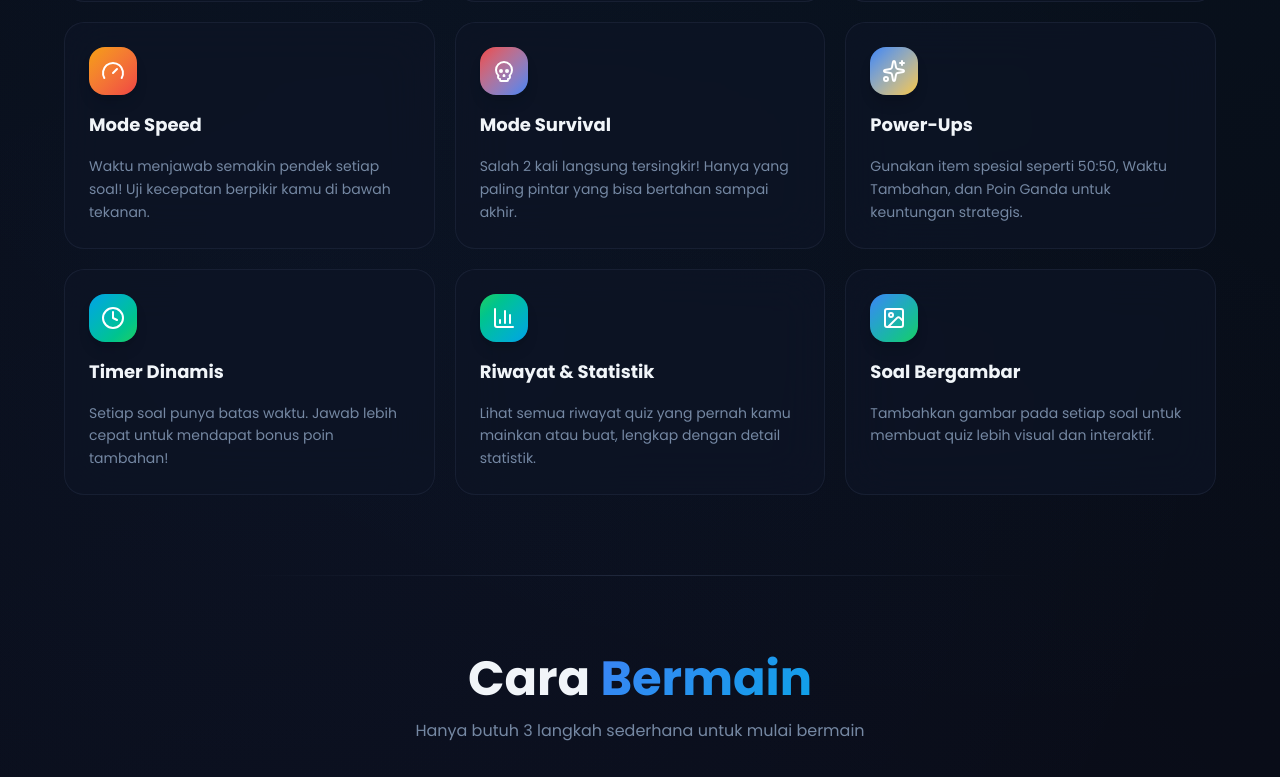
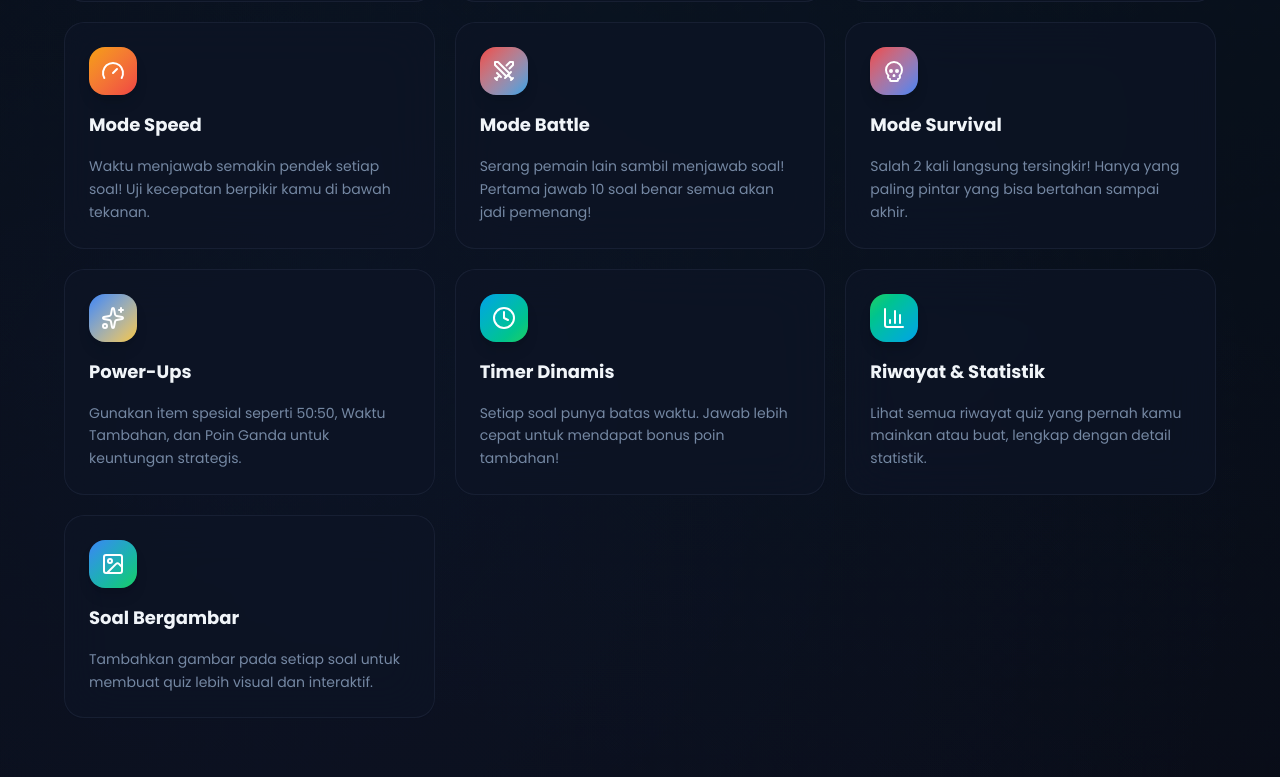
Before and after one commit to Raflysaputra23/quiz-arena, a Next.js app: page / in a window 1280 px wide. Shown: the part 1343-2120 px from the top of the page. Built offline with nearby package versions, Linux system fonts and the light colour scheme; no server answers.

Commit message:
menambah fitur

```diff
--- a/components/Features.tsx
+++ b/components/Features.tsx
@@ -1,7 +1,7 @@
 "use client"
 
 import { motion } from "framer-motion"
-import { BarChart3, Clock, Gauge, ImageIcon, Plus, Skull, Sparkles, Trophy, Users } from "lucide-react";
+import { BarChart3, Clock, Gauge, ImageIcon, Plus, Skull, Sparkles, Swords, Trophy, Users } from "lucide-react";
 
 const Features = () => {
     const features = [
@@ -9,6 +9,7 @@ const Features = () => {
         { icon: Users, title: "Multiplayer Real-Time", desc: "Mainkan quiz bersama teman secara live. Semua pemain melihat soal dan menjawab secara bersamaan.", color: "from-accent to-primary" },
         { icon: Trophy, title: "Leaderboard Live", desc: "Lihat peringkat dan skor semua pemain secara real-time. Siapa yang paling cepat dan akurat?", color: "from-[hsl(var(--gold))] to-[hsl(var(--warning))]" },
         { icon: Gauge, title: "Mode Speed", desc: "Waktu menjawab semakin pendek setiap soal! Uji kecepatan berpikir kamu di bawah tekanan.", color: "from-[hsl(var(--warning))] to-[hsl(var(--destructive))]" },
+        { icon: Swords, title: "Mode Battle", desc: "Serang pemain lain sambil menjawab soal! Pertama jawab 10 soal benar semua akan jadi pemenang!", color: "from-destructive to-accent" },
         { icon: Skull, title: "Mode Survival", desc: "Salah 2 kali langsung tersingkir! Hanya yang paling pintar yang bisa bertahan sampai akhir.", color: "from-[hsl(var(--destructive))] to-primary" },
         { icon: Sparkles, title: "Power-Ups", desc: "Gunakan item spesial seperti 50:50, Waktu Tambahan, dan Poin Ganda untuk keuntungan strategis.", color: "from-primary to-[hsl(var(--gold))]" },
         { icon: Clock, title: "Timer Dinamis", desc: "Setiap soal punya batas waktu. Jawab lebih cepat untuk mendapat bonus poin tambahan!", color: "from-accent to-[hsl(var(--success))]" },
```
